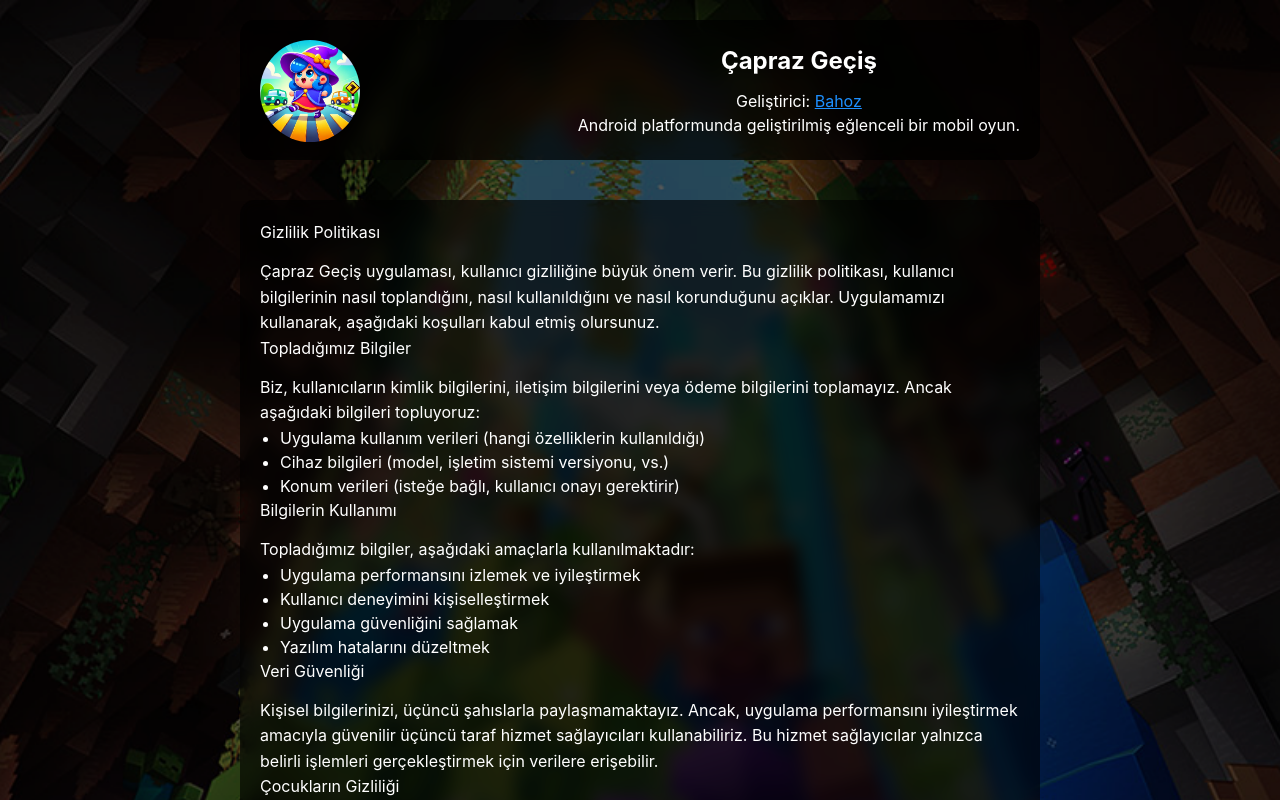
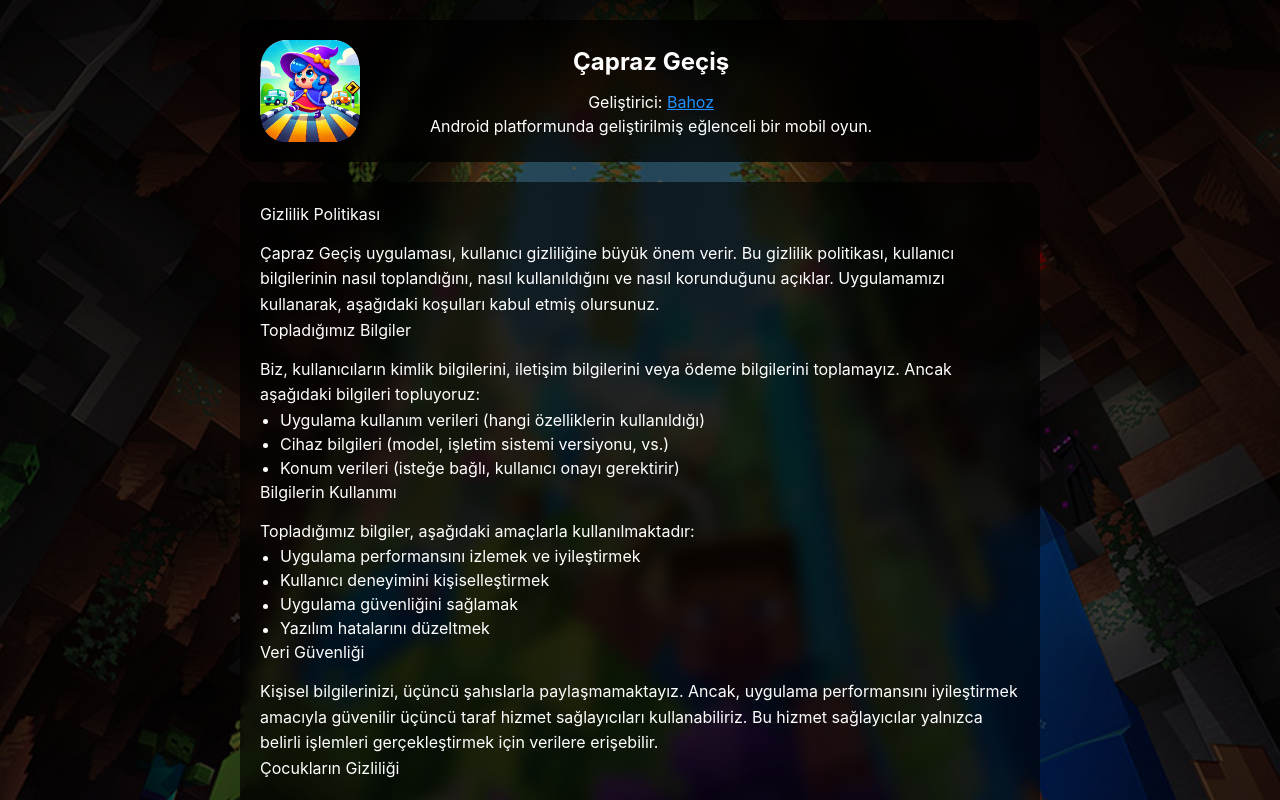
Before and after one commit to bahozzk/bahoz, a Next.js app: page /privacy in a window 1280 px wide. Shown: the top 800 px of the page. Built offline with nearby package versions, Linux system fonts and the light colour scheme.

Commit message:
Update globals.css

```diff
--- a/styles/globals.css
+++ b/styles/globals.css
@@ -62,7 +62,7 @@ body {
   text-align: center;
   width: 100%;
   max-width: 800px;
-  margin-bottom: 20px; /* Kutu arasındaki mesafeyi azaltma */
+  margin-bottom: 10px; /* Kutu arasındaki mesafeyi azaltma */
 }
 
 .info-card {
@@ -71,21 +71,15 @@ body {
   border-radius: 15px;
   padding: 20px;
   display: flex;
-  justify-content: space-between;
+  justify-content: flex-start; /* Yatayda sola hizala */
   align-items: center;
   flex-direction: row; /* Yatay kart */
 }
 
 .app-logo {
   margin-right: 20px;
-  width: 100px; /* Logo boyutunu büyütme */
-  height: 100px;
-  object-fit: contain;
-}
-
-.logo-image {
-  border-radius: 50%; /* Logo'yu yuvarlak yapmak için */
-  object-fit: contain; /* Resmin orantısını koruyarak sığdırma */
+  width: 150px; /* Logo boyutunu büyütme */
+  height: auto; /* Yüksekliği orantılı yapma */
 }
 
 .app-name {
@@ -106,7 +100,7 @@ body {
 /* Gizlilik Politikası Alanı */
 .privacy-policy {
   max-width: 800px;
-  margin: 20px auto; /* Kutu arasındaki mesafeyi azaltma */
+  margin: 10px auto; /* Kutu arasındaki mesafeyi azaltma */
   padding: 20px;
   background: rgba(0, 0, 0, 0.6); /* Şeffaf arka plan */
   backdrop-filter: blur(8px); /* Bulanık arka plan efekti */
```
